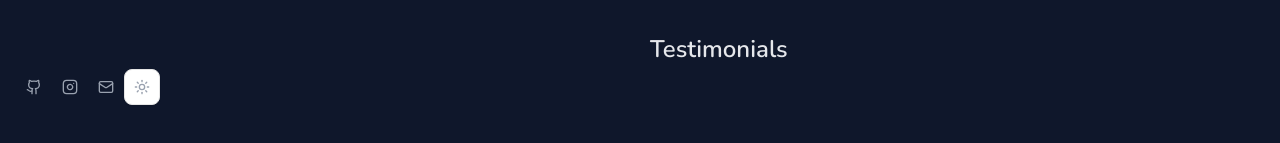
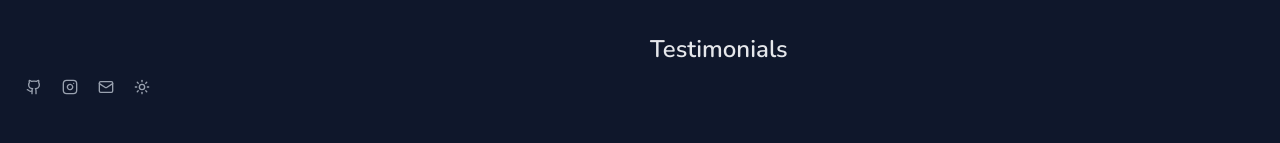
Before and after one commit to MehfoozurRehman/portfolio, a Next.js app: page / in a window 1280 px wide. Shown: the part 615-758 px from the top of the page. Built offline with nearby package versions, Linux system fonts and the light colour scheme.

Commit message:
Update mode.tsx

```diff
--- a/components/mode.tsx
+++ b/components/mode.tsx
@@ -16,21 +16,33 @@ export function ModeToggle() {
 
   return (
     <DropdownMenu>
-      <DropdownMenuTrigger asChild>
-        <Button variant="outline" size="icon">
+      <DropdownMenuTrigger
+        asChild
+        className="rounded-full hover:bg-slate-800 hover:text-gray-300 cursor-pointer"
+      >
+        <Button variant="ghost" size="icon">
           <Sun className="h-[1.2rem] w-[1.2rem] scale-100 rotate-0 transition-all dark:scale-0 dark:-rotate-90" />
           <Moon className="absolute h-[1.2rem] w-[1.2rem] scale-0 rotate-90 transition-all dark:scale-100 dark:rotate-0" />
           <span className="sr-only">Toggle theme</span>
         </Button>
       </DropdownMenuTrigger>
-      <DropdownMenuContent align="end">
-        <DropdownMenuItem onClick={() => setTheme("light")}>
+      <DropdownMenuContent align="end" className="bg-slate-900 border-gray-700">
+        <DropdownMenuItem
+          className="bg-slate-900 text-gray-400 hover:bg-slate-800"
+          onClick={() => setTheme("light")}
+        >
           Light
         </DropdownMenuItem>
-        <DropdownMenuItem onClick={() => setTheme("dark")}>
+        <DropdownMenuItem
+          className="bg-slate-900 text-gray-400 hover:bg-slate-800"
+          onClick={() => setTheme("dark")}
+        >
           Dark
         </DropdownMenuItem>
-        <DropdownMenuItem onClick={() => setTheme("system")}>
+        <DropdownMenuItem
+          className="bg-slate-900 text-gray-400 hover:bg-slate-800"
+          onClick={() => setTheme("system")}
+        >
           System
         </DropdownMenuItem>
       </DropdownMenuContent>
```
